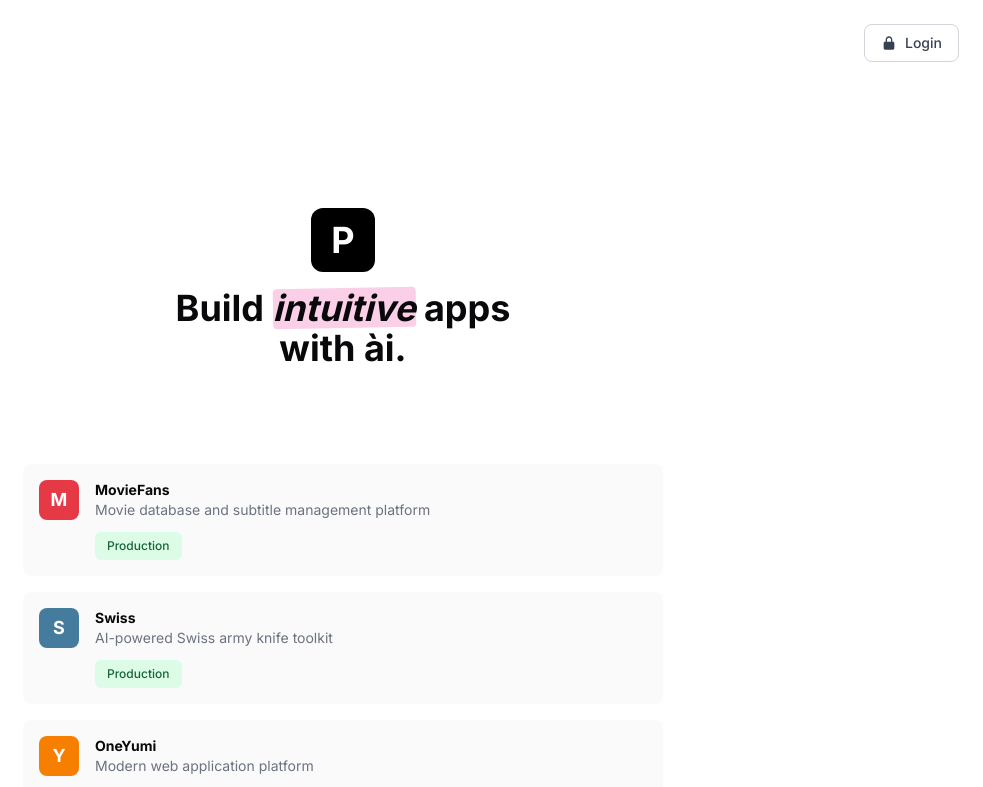
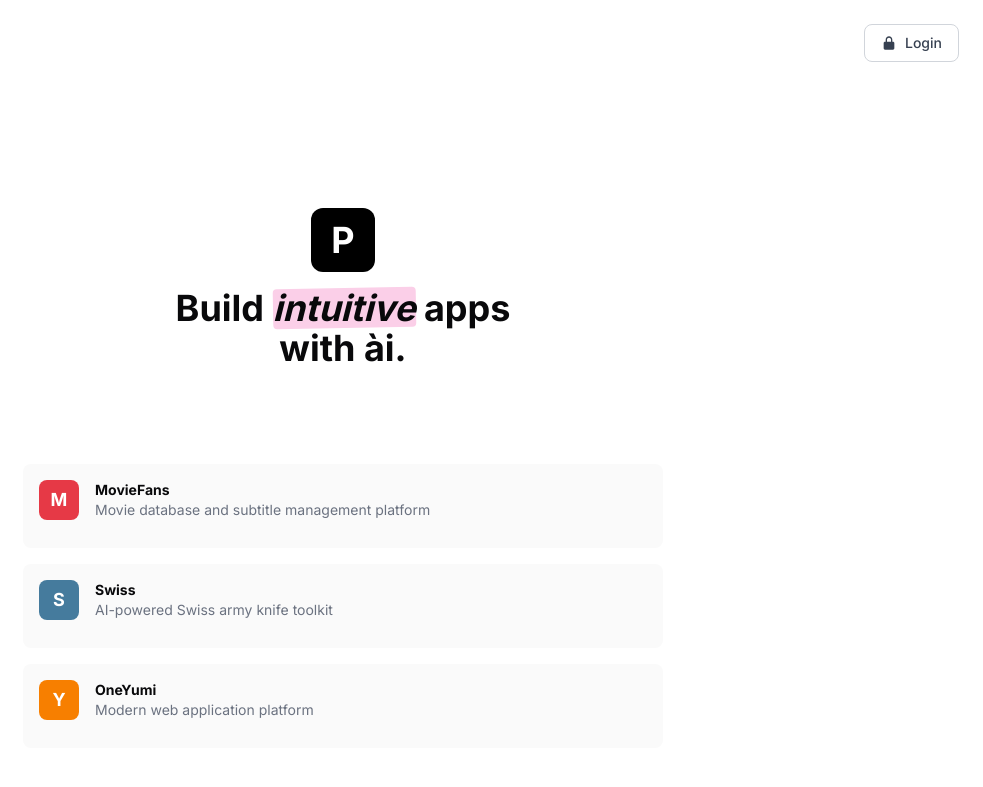
Before and after one commit to isantan71/michael-landing-page, a Next.js app: page / in a window 1280 px wide. Shown: the top 787 px of the page, without its empty margins (297-1280 px from the left). Built offline with nearby package versions, Linux system fonts and the light colour scheme; a web font is replaced by a local one.

Commit message:
revert original UI for guest users

```diff
--- a/src/app/page.tsx
+++ b/src/app/page.tsx
@@ -267,38 +267,34 @@ export default function Home() {
       {/* Products Section */}
       <section className="max-w-[640px] mx-auto mt-24 md:mt-24 space-y-4">
         {products.map((product) => (
-          <div
+          <a
             key={product.name}
-            className="block bg-zinc-50 p-4 rounded-lg"
+            href={product.productionUrl}
+            target="_blank"
+            rel="noopener noreferrer"
+            className="block bg-zinc-50 p-4 rounded-lg hover:bg-zinc-100 transition-colors"
           >
             <article className="flex items-start gap-4">
               <ProductIcon bgColor={product.bgColor} icon={product.icon} />
               <div className="flex-1">
                 <h3 className="font-bold text-sm">{product.name}</h3>
                 <p className="text-sm text-gray-500 mb-3">{product.description}</p>
-                <div className="flex gap-2 flex-wrap">
-                  <a
-                    href={product.productionUrl}
-                    target="_blank"
-                    rel="noopener noreferrer"
-                    className="inline-flex items-center px-3 py-1.5 text-xs font-medium rounded-md bg-green-100 text-green-800 hover:bg-green-200 transition-colors"
-                  >
-                    Production
-                  </a>
-                  {isLoggedIn && (
+                {isLoggedIn && (
+                  <div className="flex gap-2 flex-wrap">
                     <a
                       href={product.stagingUrl}
                       target="_blank"
                       rel="noopener noreferrer"
+                      onClick={(e) => e.stopPropagation()}
                       className="inline-flex items-center px-3 py-1.5 text-xs font-medium rounded-md bg-amber-100 text-amber-800 hover:bg-amber-200 transition-colors"
                     >
                       Staging
                     </a>
-                  )}
-                </div>
+                  </div>
+                )}
               </div>
             </article>
-          </div>
+          </a>
         ))}
       </section>
 
```
